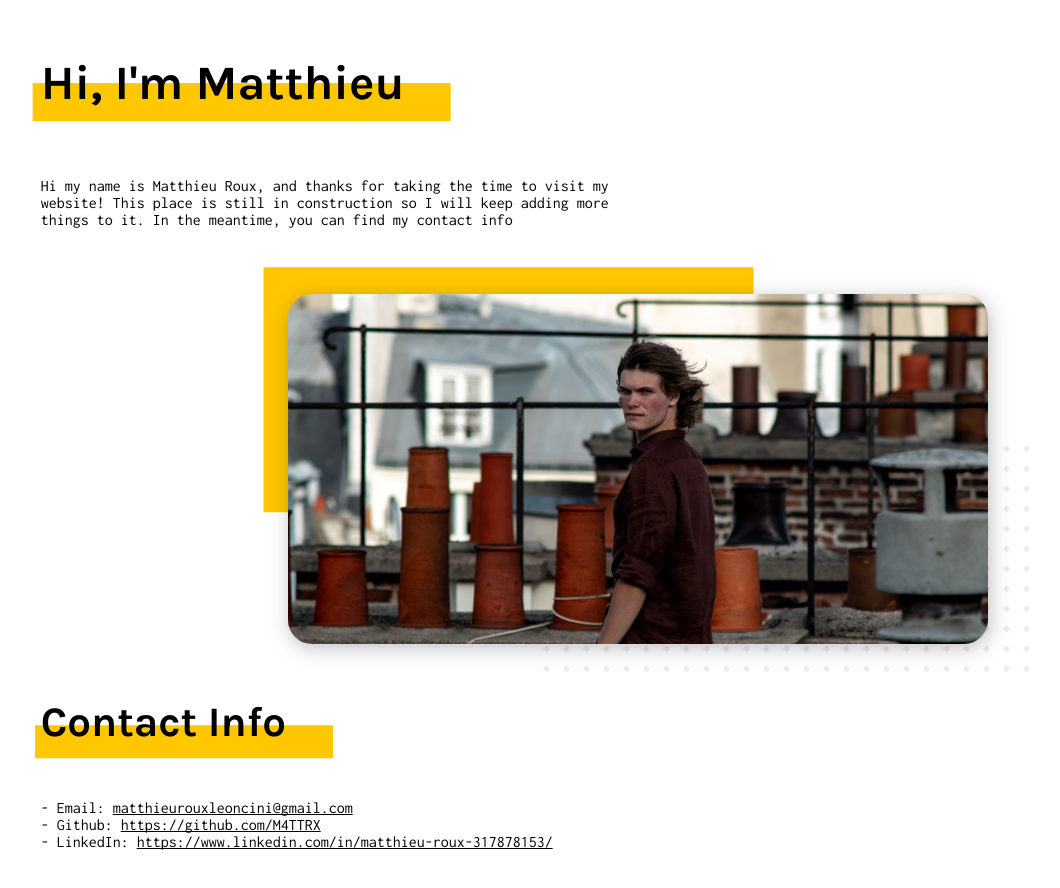
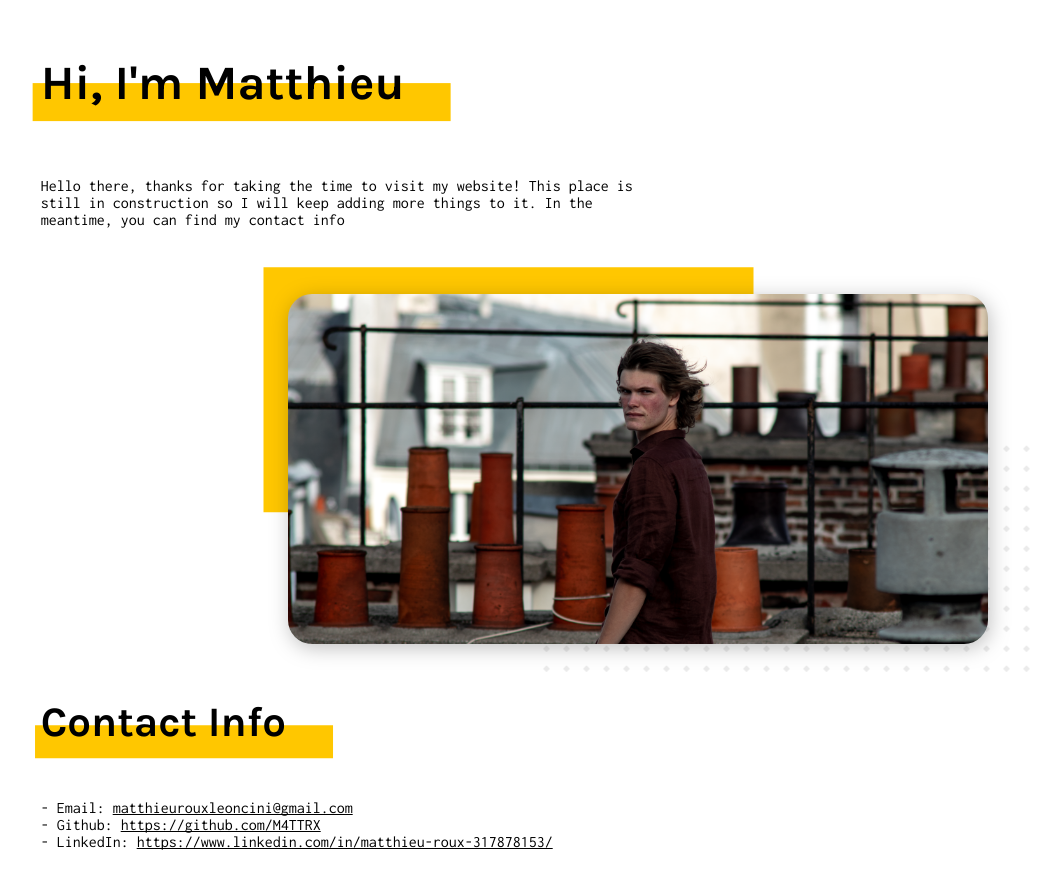
Before and after one commit to M4TTRX/matthieu-roux-website, a React (Create React App) app: page / in a window 1280 px wide. Shown: the top 888 px of the page, without its empty margins (2-1062 px from the left). Built offline with nearby package versions, Linux system fonts and the light colour scheme.

Commit message:
fixed some warning (#5)

```diff
--- a/src/App.js
+++ b/src/App.js
@@ -12,10 +12,9 @@ function App() {
         <div className="underline-title"> </div>
         <div className="flexRow">
           <p className="limited-width">
-            Hi my name is Matthieu Roux, and thanks for taking the time to visit
-            my website! This place is still in construction so I will keep
-            adding more things to it. In the meantime, you can find my contact
-            info
+            Hello there, thanks for taking the time to visit my website! This
+            place is still in construction so I will keep adding more things to
+            it. In the meantime, you can find my contact info
           </p>
           <div className="image-container">
             {CoverPicture()}
```
